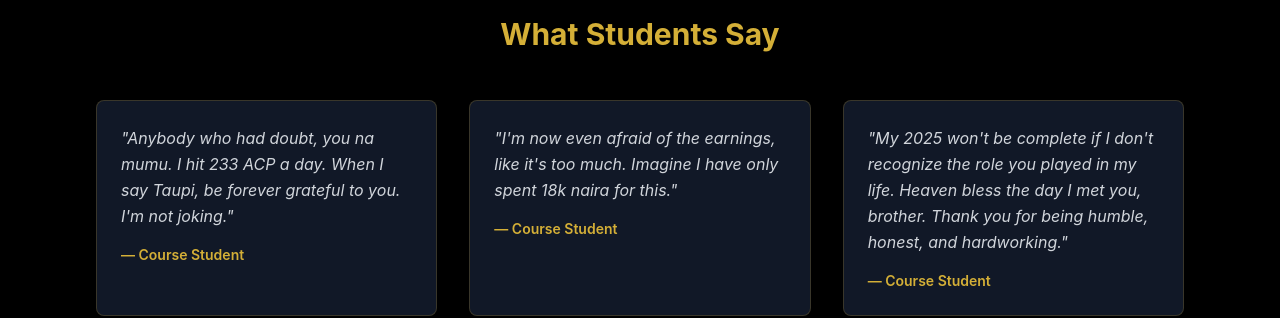
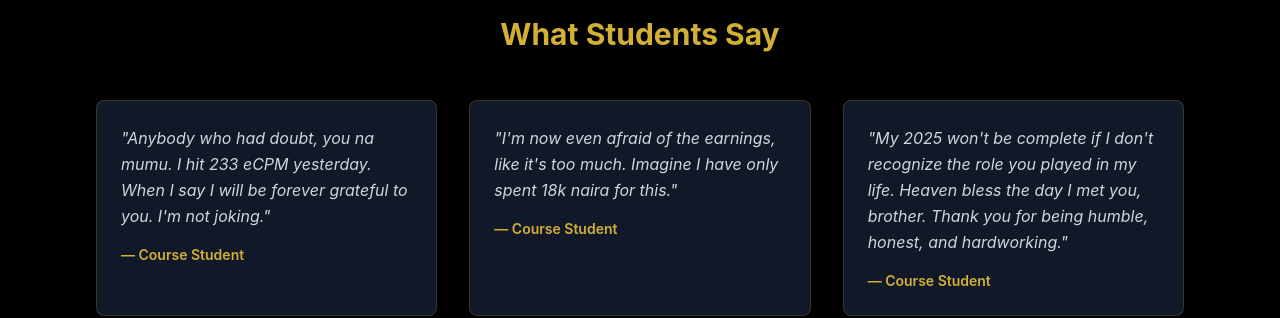
Before and after one commit to legendstarrx/legendstarr, a Next.js app: page /shop/meta-ads in a window 1280 px wide. Shown: the part 3920-4238 px from the top of the page. Built offline with nearby package versions, Linux system fonts and the light colour scheme.

Commit message:
Update first testimonial with corrected quote (233 eCPM)

```diff
--- a/app/shop/[id]/page.tsx
+++ b/app/shop/[id]/page.tsx
@@ -276,7 +276,7 @@ export default function ProductPage() {
             <div className="grid grid-cols-1 md:grid-cols-3 gap-8">
               {[
                 {
-                  quote: "Anybody who had doubt, you na mumu. I hit 233 ACP a day. When I say Taupi, be forever grateful to you. I'm not joking.",
+                  quote: "Anybody who had doubt, you na mumu. I hit 233 eCPM yesterday. When I say I will be forever grateful to you. I'm not joking.",
                   author: "Course Student"
                 },
                 {
```
